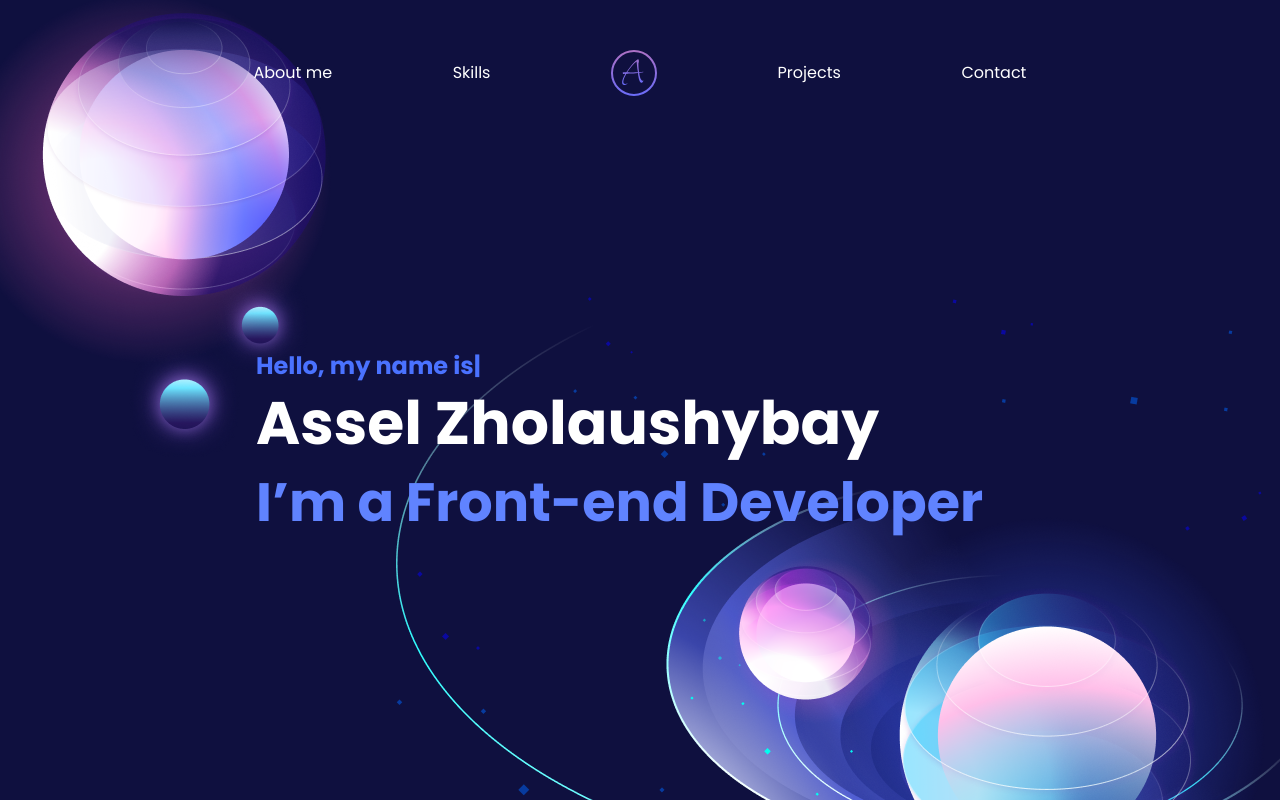
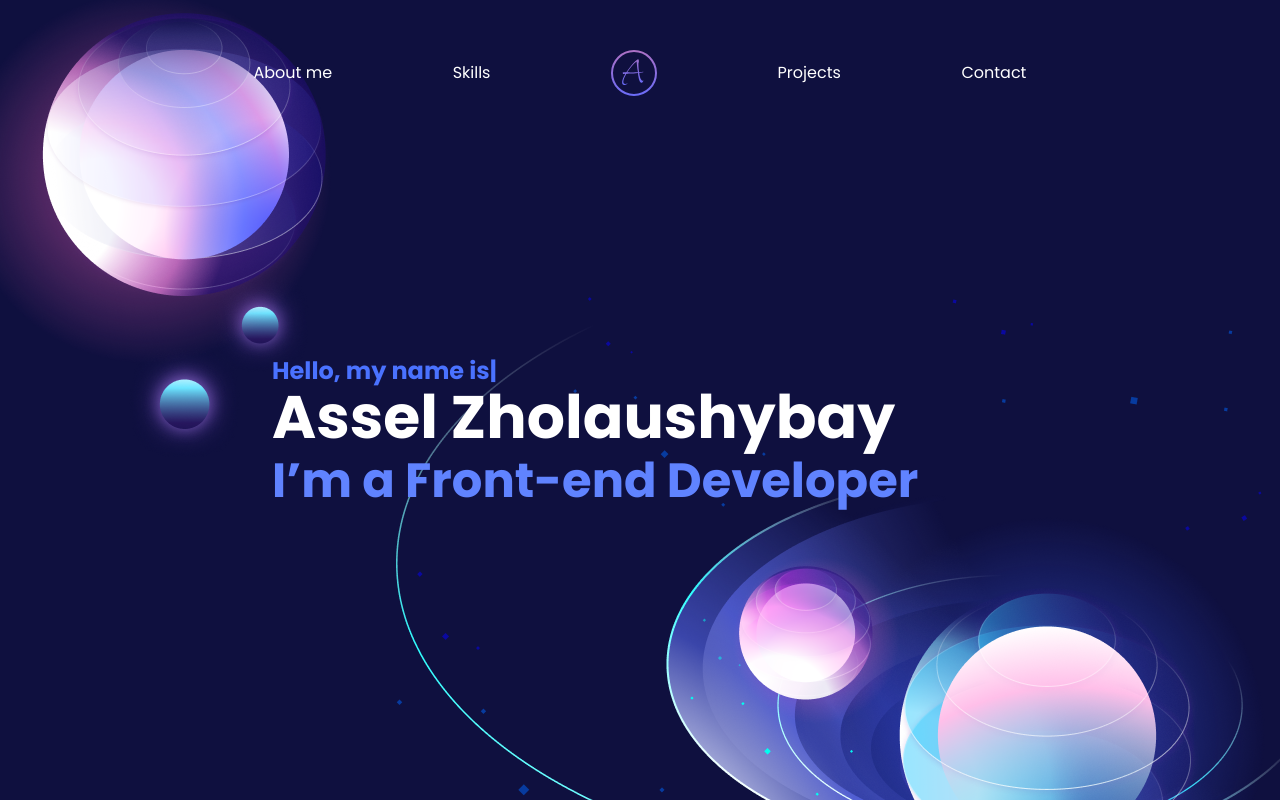
Before and after one commit to asselzhl/asselzhl.github.io, a React (Vite) app: page / in a window 1280 px wide. Shown: the top 800 px of the page. Built offline with nearby package versions, Linux system fonts and the light colour scheme.

Commit message:
implement Welcome section

```diff
--- a/src/components/Welcome.jsx
+++ b/src/components/Welcome.jsx
@@ -3,8 +3,8 @@ import { TypeAnimation } from 'react-type-animation';
 
 const Welcome = () => {
   return (
-    <div className='my-[-106px] w-full h-[954px] welcome-bg py-[350px] pl-[256px]'>
-        <div>
+    <div className='my-[-106px] w-full h-[954px] welcome-bg py-[355px] px-4'>
+        <div className='pl-10 md:pl-14 lg:pl-20 xl:pl-64'>
             <TypeAnimation
                 sequence={[
                     'Hello, world',
@@ -17,8 +17,8 @@ const Welcome = () => {
                 repeat={0}
                 className="text-[#4A72FF] text-2xl font-bold"
             />
-            <h1 className='text-white text-6xl font-bold leading-snug'>Assel Zholaushybay</h1>
-            <h2 className='text-[54px] text-[#6083FF] font-bold leading-snug'>I’m a Front-end Developer</h2>
+            <h1 className='text-white text-3xl sm:text-5xl md:text-6xl font-bold mb-2.5'>Assel Zholaushybay</h1>
+            <h2 className='text-2xl sm:text-4xl md:text-5xl text-[#6083FF] font-bold leading-snug'>I’m a Front-end Developer</h2>
         </div>
     </div>
   )
--- a/src/index.css
+++ b/src/index.css
@@ -12,3 +12,8 @@ body {
   background-repeat: no-repeat, no-repeat;
   background-position: top left, bottom right;
 }
+
+/* .welcome-bg {
+  background-image: url('./src/assets/svg/stars.svg');
+  background-size: contain;
+} */
```
Also changed, not shown: src/assets/svg/girlStanding.svg (added), src/assets/svg/stars.svg (added).
